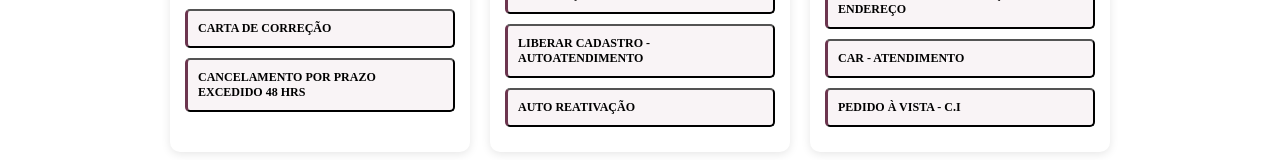
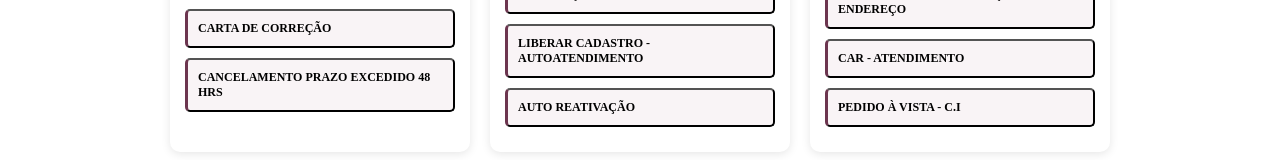
Before and after one commit to GrupoFemina/femina-react, a React (Vite) app: page / in a window 1280 px wide. Shown: the part 378-538 px from the top of the page. Built offline with nearby package versions, Linux system fonts and the light colour scheme.

Commit message:
Update data.js

```diff
--- a/src/data.js
+++ b/src/data.js
@@ -53,7 +53,7 @@ const data = {
       idList: "estoque_coluna_001"
      },
      {
-      name: "CANCELAMENTO POR PRAZO EXCEDIDO 48 HRS",
+      name: "CANCELAMENTO PRAZO EXCEDIDO 48 HRS",
       desc: "Pedido cancelado por tempo limite excedido.",
       idList: "estoque_coluna_001"
     },
```
